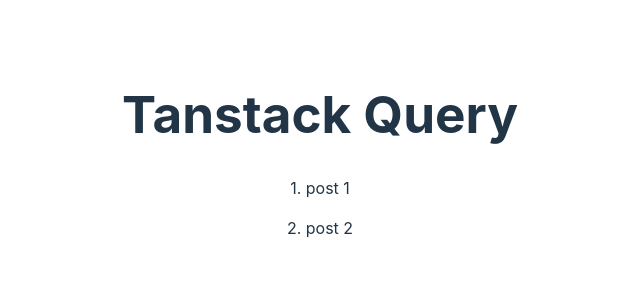
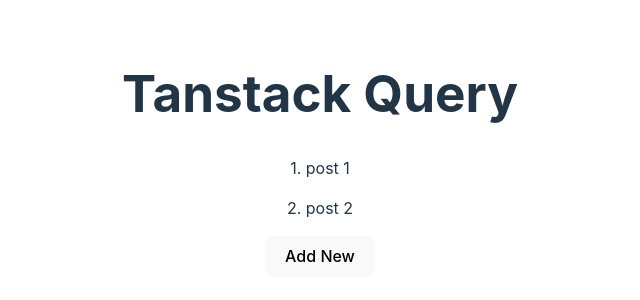
Before and after one commit to munannoo/tanstack-query, a React (Vite) app: page / in a window 1280 px wide. Shown: the part 246-546 px from the top of the page, without its empty margins (320-960 px from the left). Built offline with nearby package versions, Linux system fonts and the light colour scheme.

Commit message:
made use of useMutation

```diff
--- a/src/App.jsx
+++ b/src/App.jsx
@@ -1,6 +1,6 @@
 import { useState } from "react";
 import "./App.css";
-import { useQuery, useMutation, queryOptions } from "@tanstack/react-query";
+import { useQuery, useMutation, useQueryClient } from "@tanstack/react-query";
 
 const POSTS = [
   { id: 1, title: "post 1" },
@@ -12,9 +12,21 @@
 }
 
 function App() {
+  const queryClient = useQueryClient();
   const postQuery = useQuery({
     queryKey: ["posts"],
     queryFn: () => wait(1000).then(() => [...POSTS]),
+  });
+
+  const newPostMutation = useMutation({
+    mutationFn: (title) => {
+      return wait(1000).then(() =>
+        POSTS.push({ id: crypto.randomUUID(), title })
+      );
+    },
+    onSuccess: () => {
+      queryClient.invalidateQueries(["posts"]);
+    },
   });
 
   if (postQuery.isLoading) return <h1>Loading data....</h1>;
@@ -22,17 +34,21 @@
     return <h1>{JSON.stringify(postQuery.error)}</h1>;
   }
 
-  console.log(postQuery.data);
+  console.log(newPostMutation);
 
   return (
     <div>
       <h1>Tanstack Query</h1>
       {postQuery.data?.map((post) => (
-        <p>
-          {post.id}
-          {"."} {post.title}
-        </p>
+        <p key={post.id}>{`${post.id}. ${post.title}`}</p>
       ))}
+
+      <button
+        disabled={newPostMutation.isPending}
+        onClick={() => newPostMutation.mutate("new post")}
+      >
+        Add New
+      </button>
     </div>
   );
 }
```
